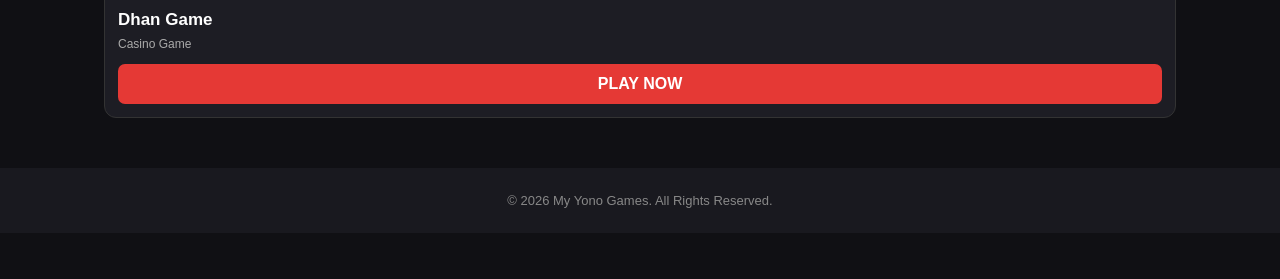
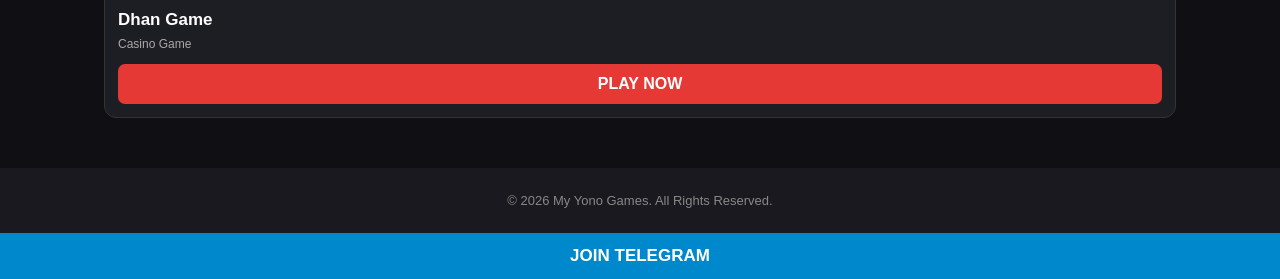
Before and after one commit to rameeznaik48-byte/my-yono-games, a plain HTML site: page index.html in a window 1280 px wide. Shown: the part 615-894 px from the top of the page. Before the commit the page ends 848 px from the top, so only its background shows below. Drawn offline with Linux system fonts and the light colour scheme.

Commit message:
Update index.html

```diff
--- a/index.html
+++ b/index.html
@@ -147,3 +147,10 @@ renderGames();
 </script>
 </body>
 </html>
+<div style="background:#0088cc;text-align:center;padding:13px;">
+  <a href="https://t.me/rameeznaikontop"
+     target="_blank"
+     style="color:white;text-decoration:none;font-weight:bold;font-size:17px;">
+    JOIN TELEGRAM
+  </a>
+</div>
```
